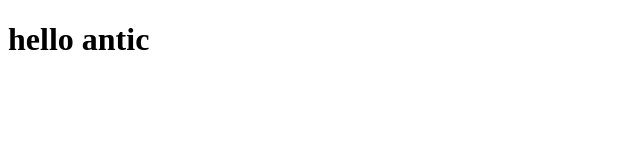
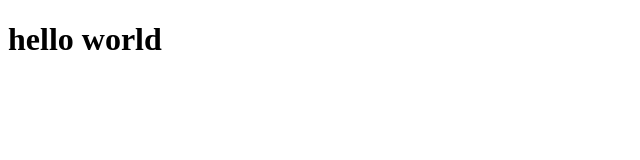
Before and after one commit to nar0la123/Demo1, a plain HTML site: page index.html in a window 1280 px wide. Shown: the full height of the page, 0-640 px from the left. Drawn offline with Linux system fonts and the light colour scheme.

Commit message:
Update index.html

```diff
--- a/index.html
+++ b/index.html
@@ -6,6 +6,6 @@
     <title>Document</title>
   </head>
   <body>
-    <h1>hello antic</h1>
+    <h1>hello world</h1>
   </body>
 </html>
```
